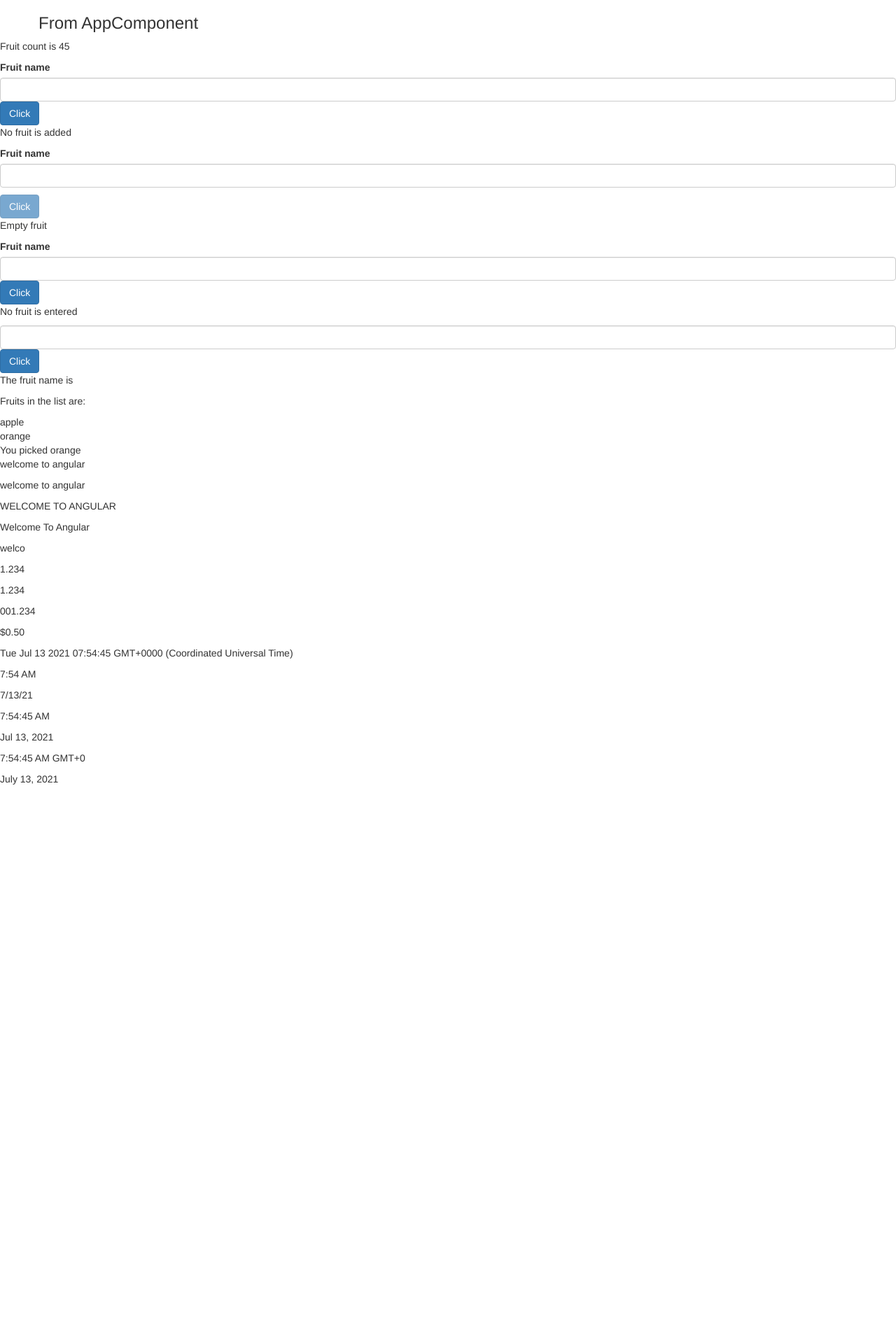
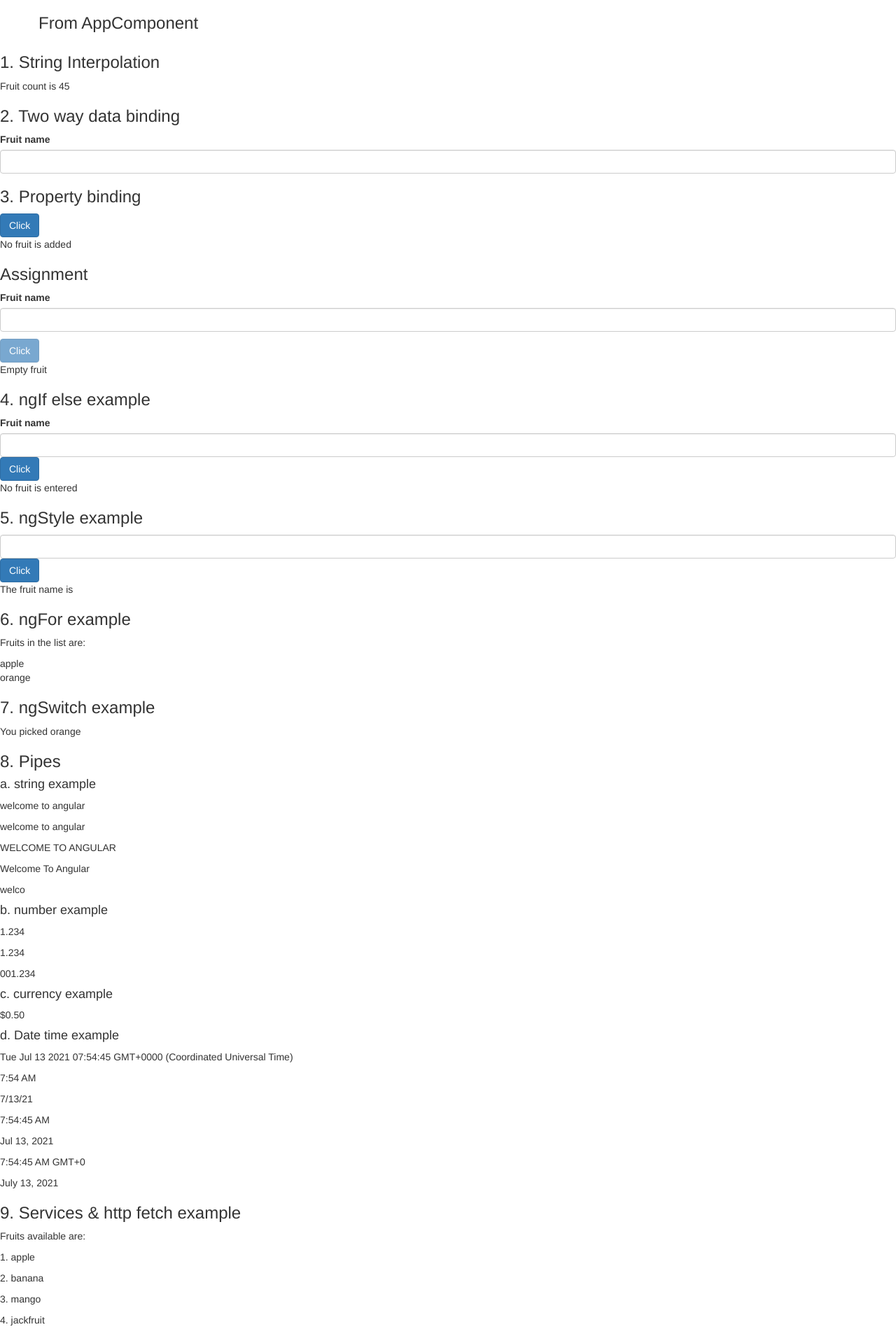
Before and after one commit to NagarjunK98/Angular-learning, an Angular app in the folder first-app/: page / in a window 1280 px wide. Shown: the whole page at 70% size. Before the commit the page ends 1133 px from the top, so only its background shows below. Built offline with nearby package versions, Linux system fonts and the light colour scheme.

Commit message:
services and http client

```diff
--- a/first-app/package.json
+++ b/first-app/package.json
@@ -20,6 +20,7 @@
     "@angular/router": "~12.0.0",
     "bootstrap": "^3.4.1",
     "rxjs": "~6.6.0",
+    "rxjs-compat": "^6.6.7",
     "tslib": "^2.1.0",
     "zone.js": "~0.11.4"
   },
--- a/first-app/src/app/app.module.ts
+++ b/first-app/src/app/app.module.ts
@@ -1,12 +1,14 @@
 import { NgModule } from '@angular/core';
 import { BrowserModule } from '@angular/platform-browser';
 import { FormsModule } from '@angular/forms';
+import { HttpClientModule } from '@angular/common/http';
 import { AppComponent } from './app.component';
 import { FruitComponent } from './fruits/fruits.component';
+import { FruitserviceService } from './fruitservice.service';
 @NgModule({
   declarations: [AppComponent, FruitComponent],
-  imports: [BrowserModule, FormsModule],
-  providers: [],
+  imports: [BrowserModule, FormsModule, HttpClientModule],
+  providers: [FruitserviceService],
   bootstrap: [AppComponent],
 })
 export class AppModule {}
--- a/first-app/src/app/fruits/fruits.component.html
+++ b/first-app/src/app/fruits/fruits.component.html
@@ -1,11 +1,14 @@
 <!--String Interpolation binding -->
-<p>Fruit count is {{ getName() }}</p>
+<h3>1. String Interpolation</h3>
+<p>Fruit count is {{ getCount() }}</p>
 
 <!--Two way Data binding -->
+<h3>2. Two way data binding</h3>
 <label>Fruit name</label>
 <input type="text" class="form-control" [(ngModel)]="name1" />
 
 <!--Properties binding -->
+<h3>3. Property binding</h3>
 <button
   type="button"
   class="btn btn-primary"
@@ -17,6 +20,7 @@
 <p>{{ fruitStatus1 }}</p>
 
 <!--Assignment-1 use concept of two way binding, property binding-->
+<h3>Assignment</h3>
 <label>Fruit name</label>
 <input type="text" class="form-control" [(ngModel)]="name2" />
 <p>{{ name2 }}</p>
@@ -32,6 +36,7 @@
 <p>{{ fruitStatus2 }}</p>
 
 <!-- ngIf else example -->
+<h3>4. ngIf else example</h3>
 <label>Fruit name</label>
 <input type="text" class="form-control" [(ngModel)]="name3" />
 <!--Properties binding -->
@@ -44,6 +49,7 @@
 </ng-template>
 
 <!--ngStyle example-->
+<h3>5. ngStyle example</h3>
 <input type="text" class="form-control" [(ngModel)]="name4" />
 <button type="button" class="btn btn-primary" (click)="setColor()">
   Click
@@ -51,10 +57,12 @@
 <p [ngStyle]="{ backgroundColor: getColor() }">The fruit name is {{ name4 }}</p>
 
 <!--ngFor example-->
+<h3>6. ngFor example</h3>
 <p>Fruits in the list are:</p>
 <div *ngFor="let i of fruits">{{ i }}</div>
 
 <!--ngSwitch example-->
+<h3>7. ngSwitch example</h3>
 <div [ngSwitch]="fruitPick">
   <div *ngSwitchCase="'mango'">You picked mango</div>
   <div *ngSwitchCase="'orange'">You picked orange</div>
@@ -63,8 +71,9 @@
 </div>
 
 <!-- pipes example-->
-
+<h3>8. Pipes</h3>
 <!-- strings example-->
+<h4>a. string example</h4>
 <p>{{ pipeName }}</p>
 <p>{{ pipeName | lowercase }}</p>
 <p>{{ pipeName | uppercase }}</p>
@@ -72,18 +81,26 @@
 <p>{{ pipeName | slice: 0:5 }}</p>
 
 <!--numbers example-->
+<h4>b. number example</h4>
 <p>{{ pipeNumber }}</p>
 <p>{{ pipeNumber | number: "1.2-3" }}</p>
 <p>{{ pipeNumber | number: "3.2-3" }}</p>
 
 <!-- currency example-->
+<h4>c. currency example</h4>
 <p>{{ 0.5 | currency }}</p>
 
 <!--datetime example-->
+<h4>d. Date time example</h4>
 <p>{{ pipeDate }}</p>
-<p>{{ pipeDate | date:'shortTime' }}</p>
-<p>{{ pipeDate | date: 'shortDate' }}</p>
-<p>{{ pipeDate | date:'mediumTime' }}</p>
-<p>{{ pipeDate | date: 'mediumDate' }}</p>
-<p>{{ pipeDate | date:'longTime' }}</p>
-<p>{{ pipeDate | date: 'longDate' }}</p>
+<p>{{ pipeDate | date: "shortTime" }}</p>
+<p>{{ pipeDate | date: "shortDate" }}</p>
+<p>{{ pipeDate | date: "mediumTime" }}</p>
+<p>{{ pipeDate | date: "mediumDate" }}</p>
+<p>{{ pipeDate | date: "longTime" }}</p>
+<p>{{ pipeDate | date: "longDate" }}</p>
+
+<!-- Services & http client example:-->
+<h3>9. Services & http fetch example</h3>
+<p>Fruits available are:</p>
+<p *ngFor="let fruit of fruitsList">{{ fruit.id }}. {{ fruit.name }}</p>
--- a/first-app/src/app/fruits/fruits.component.ts
+++ b/first-app/src/app/fruits/fruits.component.ts
@@ -1,10 +1,11 @@
-import { Component } from '@angular/core';
+import { Component, OnInit } from '@angular/core';
+import { FruitserviceService } from './../fruitservice.service';
 @Component({
   selector: 'app-fruit',
   templateUrl: './fruits.component.html',
   styleUrls: ['./fruits.component.css'],
 })
-export class FruitComponent {
+export class FruitComponent implements OnInit {
   name1 = '';
   name2 = '';
   name3 = '';
@@ -19,7 +20,8 @@ export class FruitComponent {
   pipeName = 'welcome to angular';
   pipeNumber = 1.234;
   pipeDate = new Date();
-  getName() {
+  fruitsList = [];
+  getCount() {
     const a = [1, 2, 3, 4, 5, 6, 7, 8, 9];
     let result = 0;
     a.forEach((element) => {
@@ -29,10 +31,13 @@ export class FruitComponent {
   }
   buttonStatus1 = false;
 
-  constructor() {
+  constructor(private _fruitService: FruitserviceService) {
     setTimeout(() => {
       this.buttonStatus1 = true;
     }, 2000);
+  }
+  ngOnInit() {
+    this._fruitService.getFruits().subscribe((data) => (this.fruitsList = data));
   }
   fruitName1() {
     this.fruitStatus1 = 'Fruit added is ' + this.name1;
--- /dev/null
+++ b/first-app/src/app/fruits/fruits.ts
@@ -0,0 +1,4 @@
+export interface IFruits {
+  id: string;
+  name: string;
+}
--- /dev/null
+++ b/first-app/src/app/fruitservice.service.ts
@@ -0,0 +1,14 @@
+import { Injectable } from '@angular/core';
+import { HttpClient } from '@angular/common/http';
+import { IFruits } from './fruits/fruits';
+import { Observable } from 'rxjs';
+@Injectable({
+  providedIn: 'root',
+})
+export class FruitserviceService {
+  constructor(private http: HttpClient) {}
+  private _URL: string = './../../assets/data/fruits.json';
+  getFruits(): Observable<IFruits[]> {
+    return this.http.get<IFruits[]>(this._URL);
+  }
+}
--- /dev/null
+++ b/first-app/src/assets/data/fruits.json
@@ -0,0 +1,6 @@
+[
+  { "id": 1, "name": "apple" },
+  { "id": 2, "name": "banana" },
+  { "id": 3, "name": "mango" },
+  {"id":4, "name": "jackfruit"}
+]
```
Also changed, not shown: 2 other files (tests, documents, lock files or other folders).
